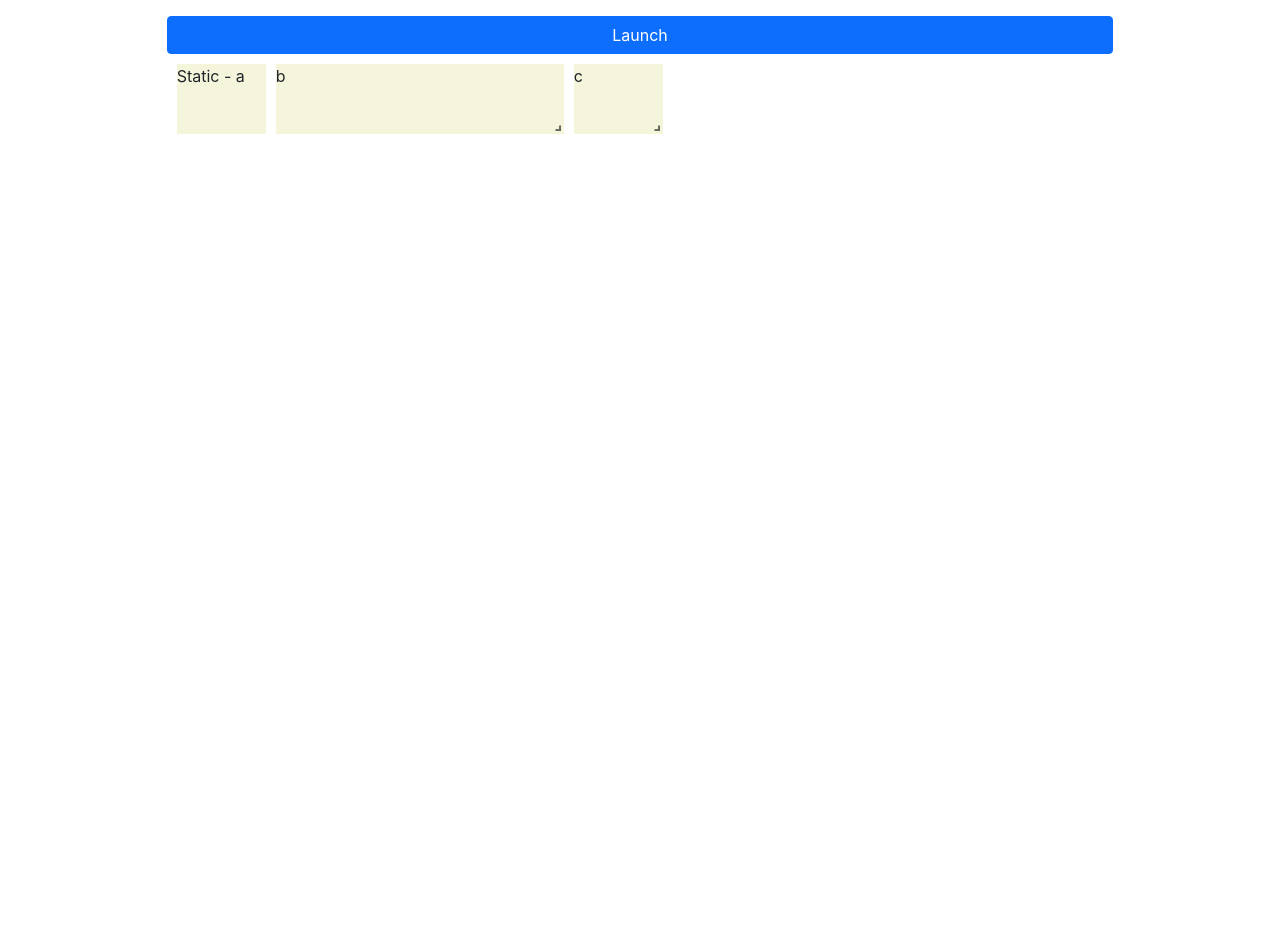
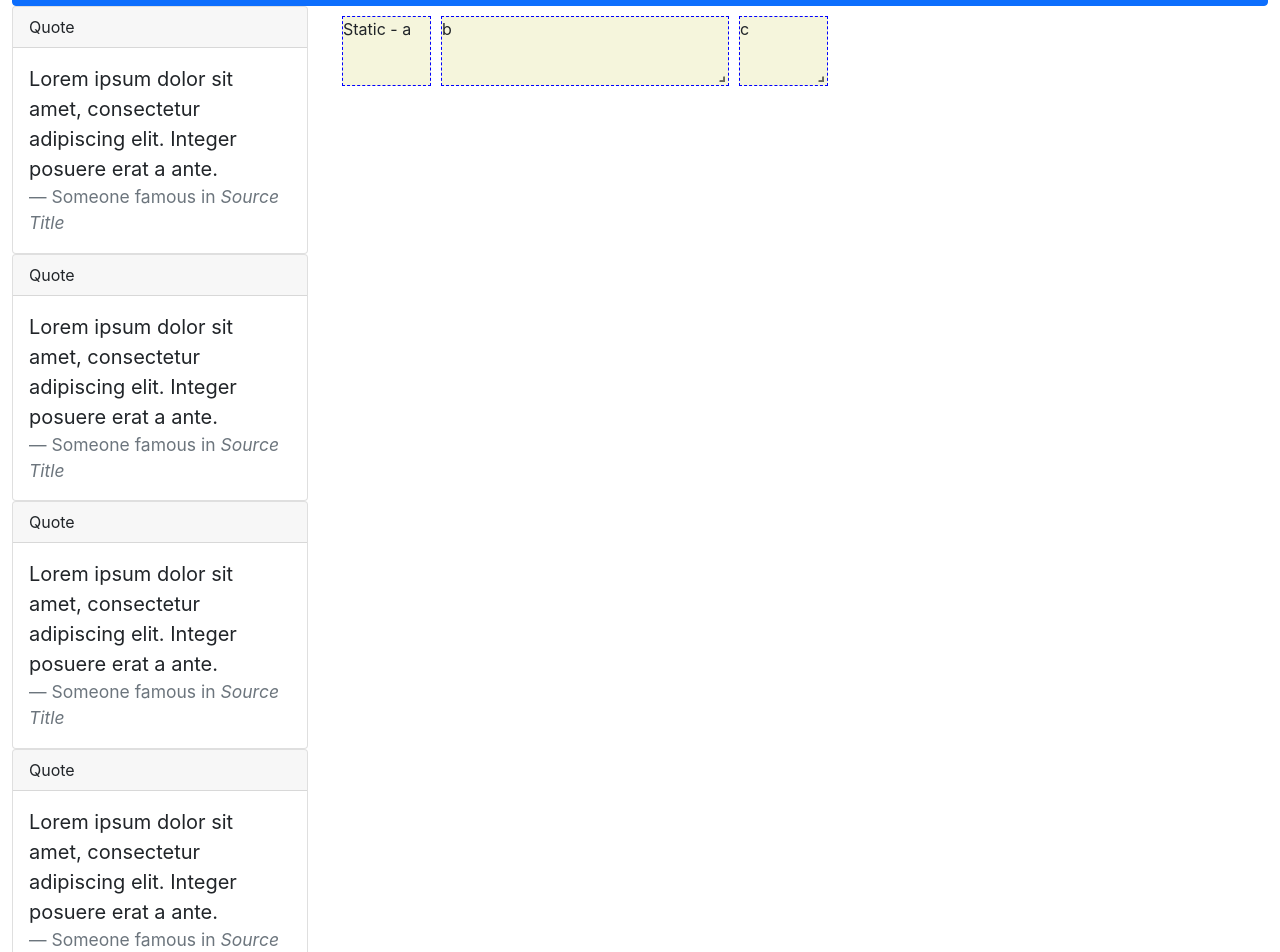
Before and after one commit to zblcool/QUI, a React (Create React App) app in the folder qui/: page / in a window 1280 px wide. Shown: the part 88-1040 px from the top of the page. Before the commit the page ends 800 px from the top, so only its background shows below. Built offline with nearby package versions, Linux system fonts and the light colour scheme.

Commit message:
feat(grid&Leftside): add left side cards and optimize the grid dnd

```diff
--- a/qui/src/App.js
+++ b/qui/src/App.js
@@ -14,7 +14,7 @@ function App() {
         </Col>
       </Row>
       <Row>
-        <Col xs={{ span: 10, offset: 1 }}>
+        <Col xs={{ span: 12, offset: 0 }}>
           <Dashboard />
         </Col>
       </Row>
--- a/qui/src/component/Header/Header.js
+++ b/qui/src/component/Header/Header.js
@@ -1,7 +1,7 @@
 import React from 'react'
 import { Navbar, Container } from 'react-bootstrap'
 
-const Dashboard = (props) => {
+const Header = (props) => {
   return (
     <div>
     <Navbar bg="dark" variant="dark">
@@ -23,4 +23,4 @@ const Dashboard = (props) => {
   )
 }
 
-export default Dashboard
+export default Header
--- /dev/null
+++ b/qui/src/component/LeftSide/AccountStatusCard.js
@@ -0,0 +1,26 @@
+import React from 'react'
+import { Navbar, Container, Card } from 'react-bootstrap'
+
+const AccountStatusCard = (props) => {
+  return (
+    <div>
+    <Card>
+    <Card.Header>Quote</Card.Header>
+    <Card.Body>
+      <blockquote className="blockquote mb-0">
+        <p>
+          {' '}
+          Lorem ipsum dolor sit amet, consectetur adipiscing elit. Integer posuere
+          erat a ante.{' '}
+        </p>
+        <footer className="blockquote-footer">
+          Someone famous in <cite title="Source Title">Source Title</cite>
+        </footer>
+      </blockquote>
+    </Card.Body>
+  </Card>
+    </div>
+  )
+}
+
+export default AccountStatusCard
--- /dev/null
+++ b/qui/src/component/LeftSide/ClassicalOptimizers.js
@@ -0,0 +1,26 @@
+import React from 'react'
+import { Navbar, Container, Card } from 'react-bootstrap'
+
+const ClassicalOptimizers = (props) => {
+  return (
+    <div>
+    <Card>
+    <Card.Header>Quote</Card.Header>
+    <Card.Body>
+      <blockquote className="blockquote mb-0">
+        <p>
+          {' '}
+          Lorem ipsum dolor sit amet, consectetur adipiscing elit. Integer posuere
+          erat a ante.{' '}
+        </p>
+        <footer className="blockquote-footer">
+          Someone famous in <cite title="Source Title">Source Title</cite>
+        </footer>
+      </blockquote>
+    </Card.Body>
+  </Card>
+    </div>
+  )
+}
+
+export default ClassicalOptimizers
--- /dev/null
+++ b/qui/src/component/LeftSide/MyProjects.js
@@ -0,0 +1,26 @@
+import React from 'react'
+import { Navbar, Container, Card } from 'react-bootstrap'
+
+const MyProjects = (props) => {
+  return (
+    <div>
+    <Card>
+    <Card.Header>Quote</Card.Header>
+    <Card.Body>
+      <blockquote className="blockquote mb-0">
+        <p>
+          {' '}
+          Lorem ipsum dolor sit amet, consectetur adipiscing elit. Integer posuere
+          erat a ante.{' '}
+        </p>
+        <footer className="blockquote-footer">
+          Someone famous in <cite title="Source Title">Source Title</cite>
+        </footer>
+      </blockquote>
+    </Card.Body>
+  </Card>
+    </div>
+  )
+}
+
+export default MyProjects
--- /dev/null
+++ b/qui/src/component/LeftSide/QPUConfig.js
@@ -0,0 +1,26 @@
+import React from 'react'
+import { Navbar, Container, Card } from 'react-bootstrap'
+
+const QPUConfig = (props) => {
+  return (
+    <div>
+    <Card>
+    <Card.Header>Quote</Card.Header>
+    <Card.Body>
+      <blockquote className="blockquote mb-0">
+        <p>
+          {' '}
+          Lorem ipsum dolor sit amet, consectetur adipiscing elit. Integer posuere
+          erat a ante.{' '}
+        </p>
+        <footer className="blockquote-footer">
+          Someone famous in <cite title="Source Title">Source Title</cite>
+        </footer>
+      </blockquote>
+    </Card.Body>
+  </Card>
+    </div>
+  )
+}
+
+export default QPUConfig
--- /dev/null
+++ b/qui/src/component/LeftSide/QuantumRegisters.js
@@ -0,0 +1,26 @@
+import React from 'react'
+import { Navbar, Container, Card } from 'react-bootstrap'
+
+const QuantumRegisters = (props) => {
+  return (
+    <div>
+    <Card>
+    <Card.Header>Quote</Card.Header>
+    <Card.Body>
+      <blockquote className="blockquote mb-0">
+        <p>
+          {' '}
+          Lorem ipsum dolor sit amet, consectetur adipiscing elit. Integer posuere
+          erat a ante.{' '}
+        </p>
+        <footer className="blockquote-footer">
+          Someone famous in <cite title="Source Title">Source Title</cite>
+        </footer>
+      </blockquote>
+    </Card.Body>
+  </Card>
+    </div>
+  )
+}
+
+export default QuantumRegisters
--- a/qui/src/page/dashboard.js
+++ b/qui/src/page/dashboard.js
@@ -1,6 +1,12 @@
 import React, { useState } from "react";
 import { Button, Col, Offcanvas, Row } from "react-bootstrap";
 import GridLayout from "react-grid-layout";
+import AccountStatusCard from "../component/LeftSide/AccountStatusCard";
+import ClassicalOptimizers from "../component/LeftSide/ClassicalOptimizers";
+import MyProjects from "../component/LeftSide/MyProjects";
+import QPUConfig from "../component/LeftSide/QPUConfig";
+import QuantumRegisters from "../component/LeftSide/QuantumRegisters";
+import leftSideImg from "../images/leftSide.png";
 const Dashboard = (props) => {
   const [show, setShow] = useState(false);
 
@@ -16,17 +22,24 @@ const Dashboard = (props) => {
     // alert(`Dropped element props:\n${JSON.stringify(layoutItem, ['x', 'y', 'w', 'h'], 2)}`);
     console.log(layoutItem);
     console.log(layout);
+    let tempArray = [];
+    for (let i = 0; i < layout.length; i++) {
+      const element = layout[i];
+      tempArray.push({
+        i: element.i.startsWith("itemId")
+          ? element.i
+          : "itemId" + (layout.length + i).toString(),
+        x: element.x,
+        y: element.y,
+        w: element.w,
+        h: element.h,
+      });
+    }
+    setGridLayout(tempArray);
+  };
 
-    setGridLayout(e=>([...e,{
-        i: "itemId" + ((Math.round(Math.random()* 1000) ).toString()),
-        x: layoutItem.x,
-        y: layoutItem.y,
-        w: layoutItem.w,
-        h: layoutItem.h,
-      }]));
-  };
   return (
-    <div className="px-4 px-md-5 d-flex flex-column flex-grow-1 my-5">
+    <div className=" d-flex flex-column flex-grow-1 mb-5">
       <Button variant="primary" onClick={handleShow}>
         Launch
       </Button>
@@ -40,11 +53,12 @@ const Dashboard = (props) => {
         <Offcanvas.Header closeButton>
           <Offcanvas.Title>Offcanvas</Offcanvas.Title>
         </Offcanvas.Header>
+        <Offcanvas.Body>
           <div
             className="droppable-element"
             draggable={true}
             unselectable="on"
-          style={{ width: 150 + "px", backgroundColor: "grey" }}
+            style={{ width: 100 + "px", backgroundColor: "pink" }}
             // this is a hack for firefox
             // Firefox requires some kind of initialization
             // which we can do by adding this attribute
@@ -53,14 +67,39 @@ const Dashboard = (props) => {
           >
             Droppable Element (Drag me!)
           </div>
+        </Offcanvas.Body>
       </Offcanvas>
       <Row>
+        <Col xs={3} className="custom-purple-cards-container">
+          <Row>
+            <Col>
+              <AccountStatusCard/>
+            </Col>
+            <Col>
+              <QPUConfig/>
+            </Col>
+          </Row>
+          <Row>
+            <Col>
+              <MyProjects/>
+            </Col>
+            <Col>
+              <QuantumRegisters/>
+            </Col>
+          </Row>
+          <Row>
+            <ClassicalOptimizers/>
+          </Row>
+          <img src={leftSideImg} alt="noPic" width={280}></img>
+        </Col>
+        <Col xs={9}>
           <GridLayout
             className="layout"
             layout={gridLayout}
             cols={12}
             rowHeight={30}
             width={1200}
+            allowOverlap={true}
             isDroppable={true}
             onDrop={(layout, layoutItem, _event) =>
               onDrop(layout, layoutItem, _event)
@@ -83,6 +122,7 @@ const Dashboard = (props) => {
               );
             })}
           </GridLayout>
+        </Col>
       </Row>
     </div>
   );
--- a/qui/src/user.scss
+++ b/qui/src/user.scss
@@ -11,13 +11,16 @@
     border: 0;
     .offcanvas-header{
         width: 80%;
+
     }
     .offcanvas-body{
         width: 80%;
+        background-color: rgb(182, 181, 181);
         border:1px solid black
     }
 }
 
 .react-grid-item{
+    border: 0.5px dashed blue!important;
     background-color: beige;
 }
```
Also changed, not shown: qui/src/images/leftSide.png (added), 1 other file (tests, documents, lock files or other folders). Lines whose indentation alone changed are shown as unchanged.
